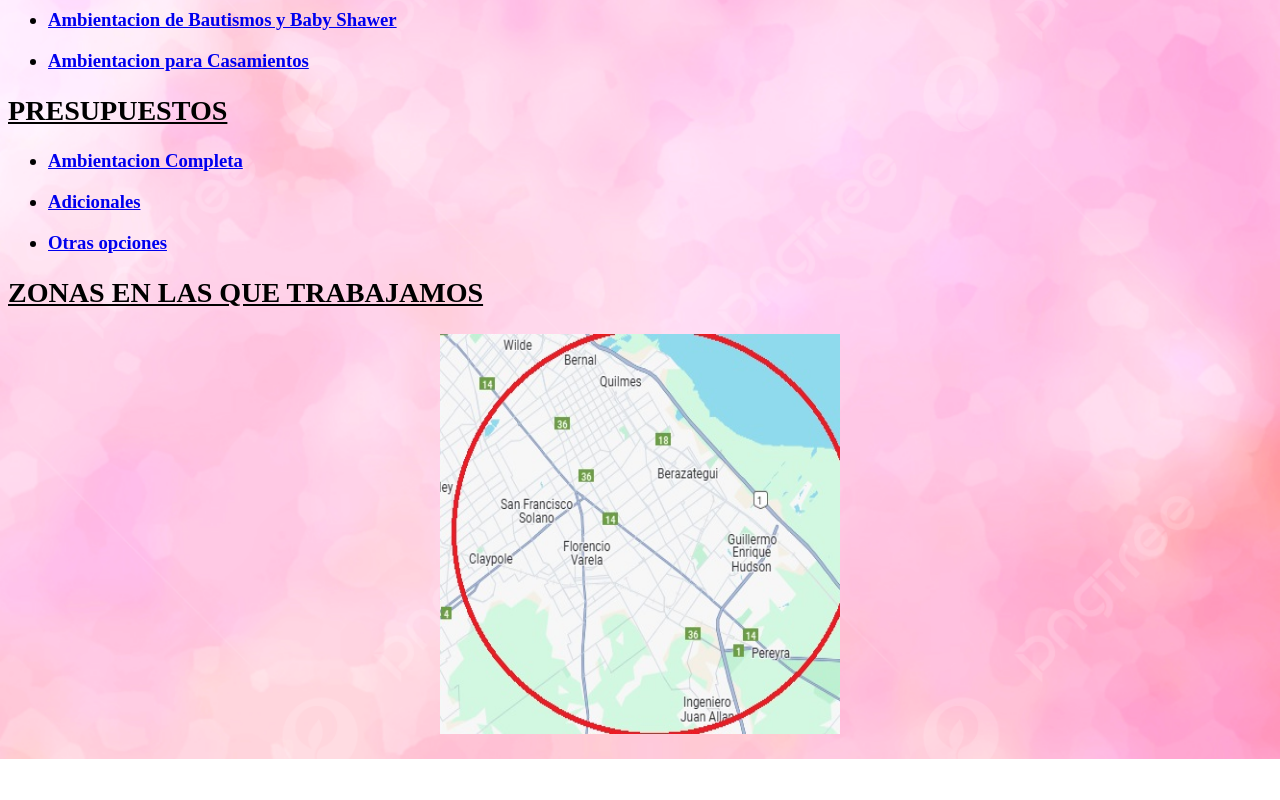
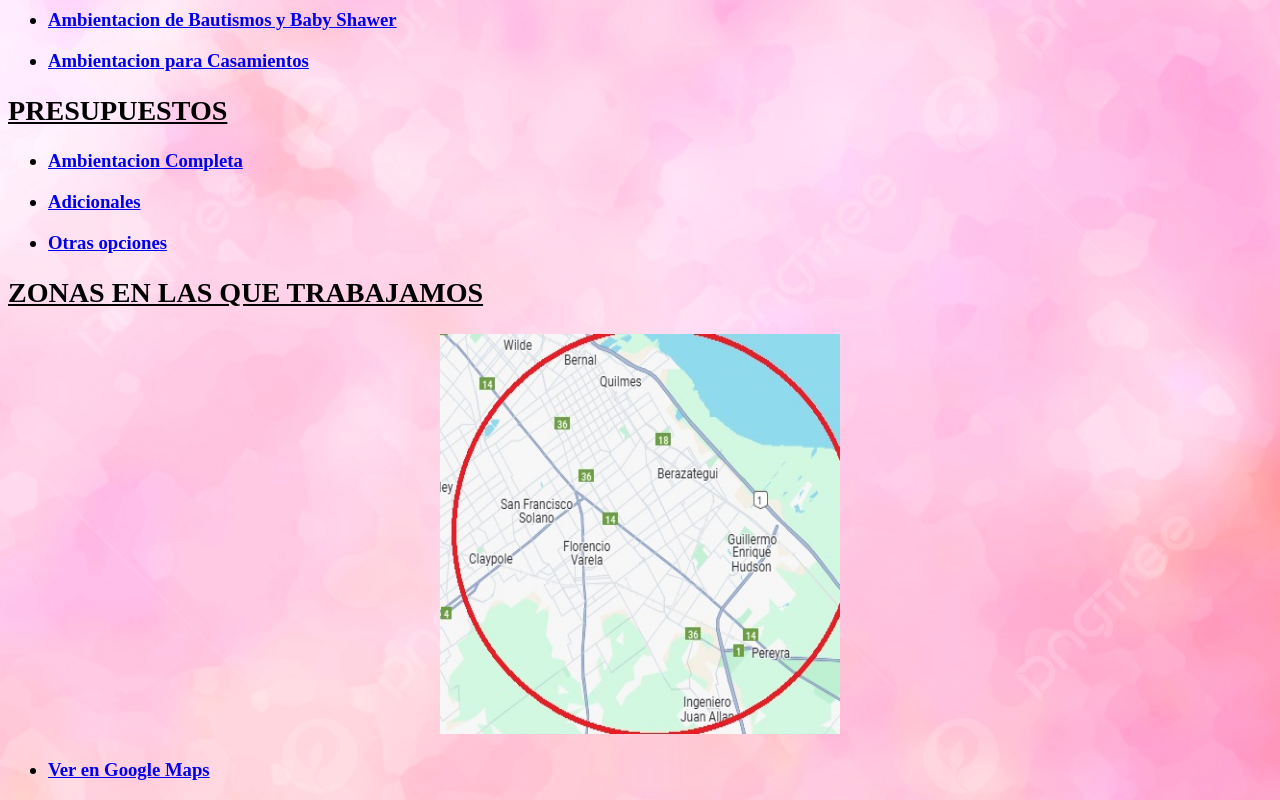
Before and after one commit to Juliang24/Eli.Estructuras, a plain HTML site: page index.html in a window 1280 px wide. Shown: the part 783-1583 px from the top of the page. Before the commit the page ends 1542 px from the top, so only its background shows below. Drawn offline with Linux system fonts and the light colour scheme.

Commit message:
Update index.html

```diff
--- a/index.html
+++ b/index.html
@@ -26,6 +26,7 @@
 
 <u><h2>ZONAS EN LAS QUE TRABAJAMOS</h2></u>
 <center><h1><img src="zona.jpg" width="400" height="400"></img></h1></center>
+<ul><li><a href="https://www.google.com/maps/d/u/0/edit?mid=1_SlghAUVvVbgbqw4KM9r-pDnXinb3XI&usp=sharing">Ver en Google Maps</a></li></ul>
 
 </body>
 
```
